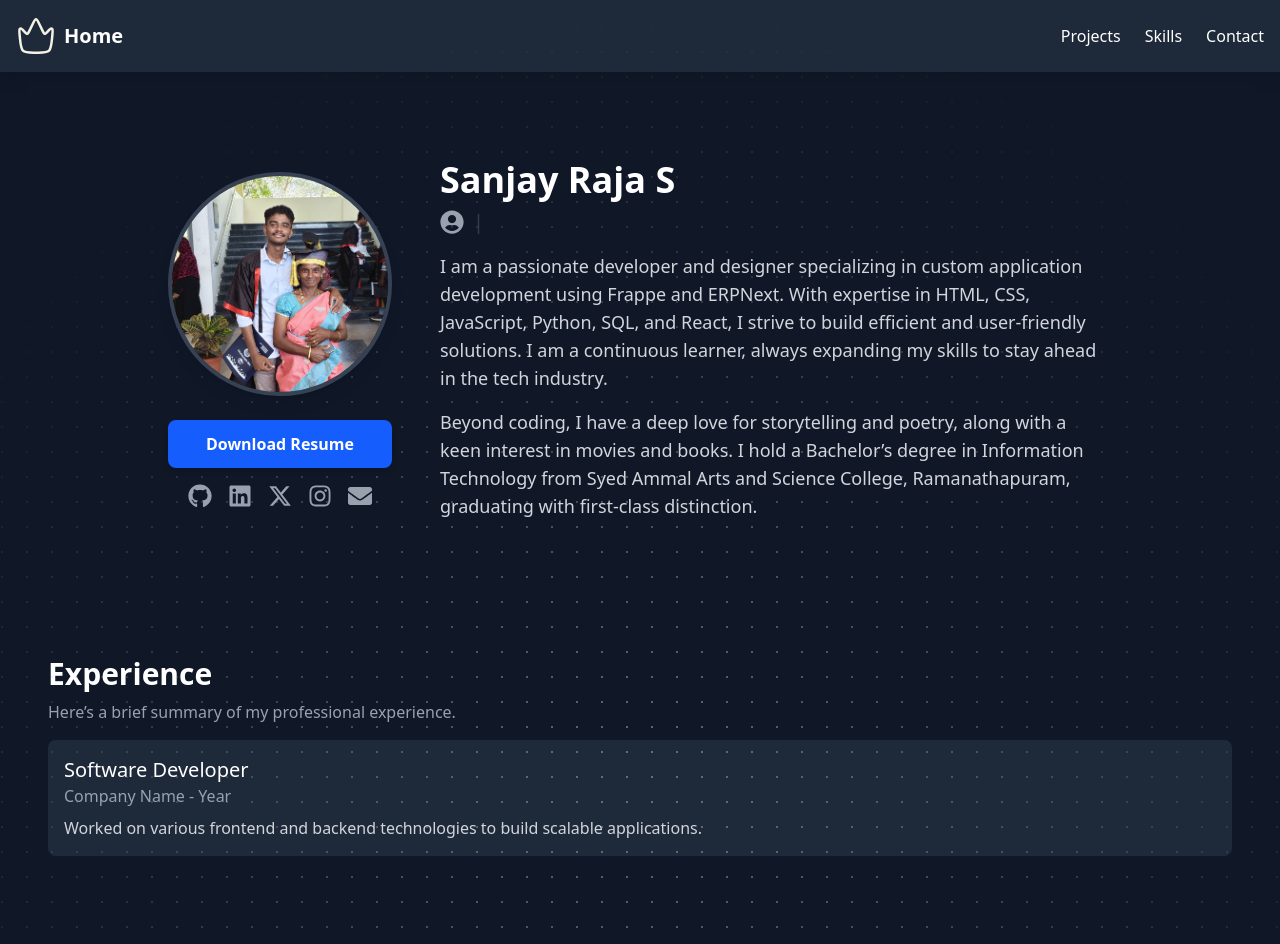
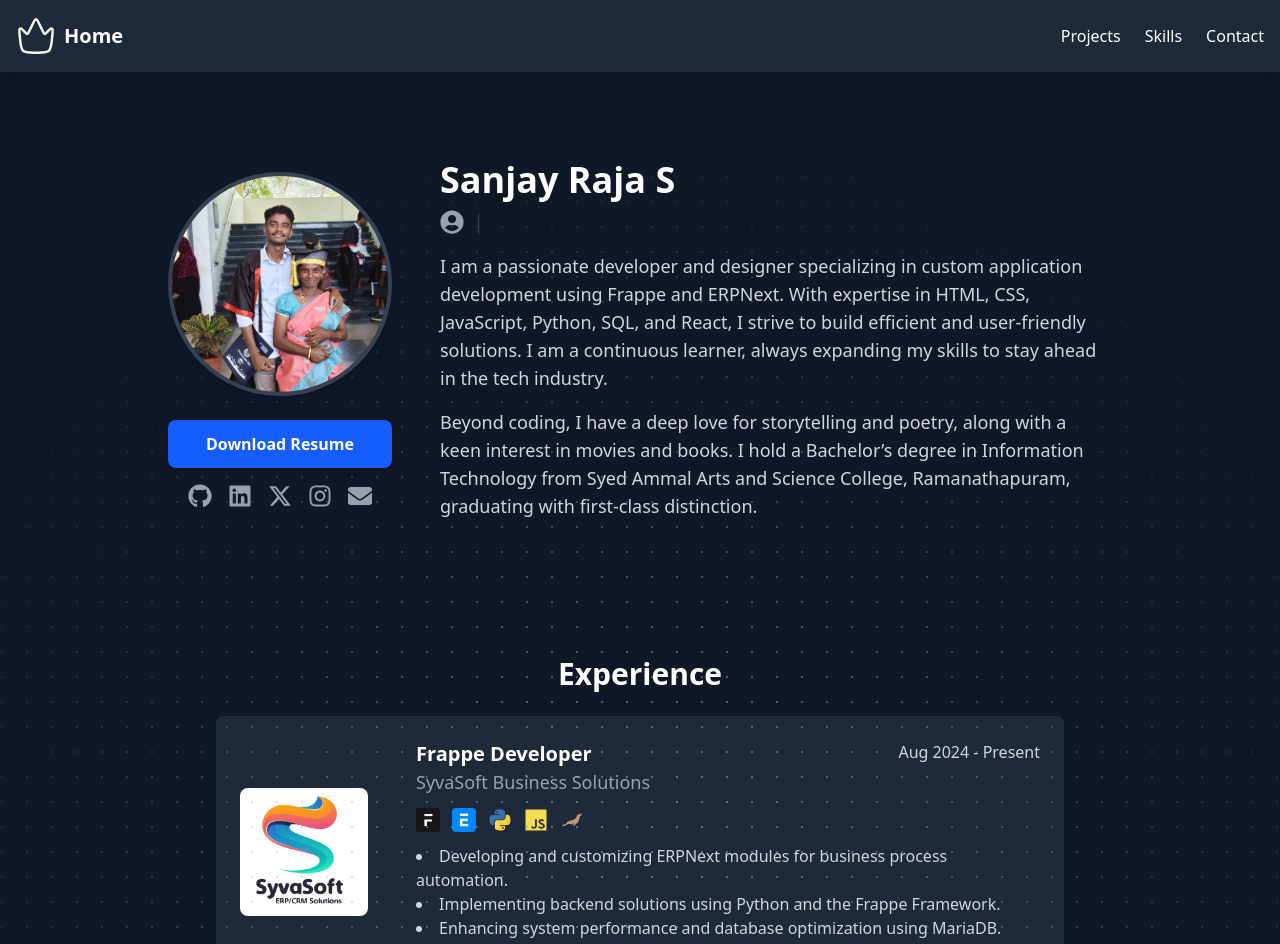
Before and after one commit to sanjayraajaa/Portfolio, a React (Vite) app: page / in a window 1280 px wide. Shown: the top 944 px of the page. Built offline with nearby package versions, Linux system fonts and the light colour scheme; the HTML template or start-up script is replaced by a standard one.

Commit message:
Experience Section Added

```diff
--- a/src/components/Experience.tsx
+++ b/src/components/Experience.tsx
@@ -1,17 +1,74 @@
+import React from "react";
+import frappeIcon from "../assets/skills/frappe.svg";
+import erpnextIcon from "../assets/skills/erpnext.png";
+import pythonIcon from "../assets/skills/python.svg";
+import javascriptIcon from "../assets/skills/javascript.svg";
+import mariadbIcon from "../assets/skills/mariadb.svg";
+import syvasoftLogo from "../assets/personal/Syvasoft.png";
+
+const experiences = [
+  {
+    role: "Frappe Developer",
+    company: "SyvaSoft Business Solutions",
+    duration: "Aug 2024 - Present",
+    location: "Madurai, India",
+    description: [
+      "Developing and customizing ERPNext modules for business process automation.",
+      "Implementing backend solutions using Python and the Frappe Framework.",
+      "Enhancing system performance and database optimization using MariaDB.",
+      "Collaborating with clients to deliver tailored ERP solutions.",
+    ],
+    skills: [frappeIcon, erpnextIcon, pythonIcon, javascriptIcon, mariadbIcon],
+    logo: syvasoftLogo,
+  }
+];
+
 const Experience: React.FC = () => {
-    return (
-      <div className="p-6">
-        <h2 className="text-3xl font-semibold">Experience</h2>
-        <p className="text-gray-400 mt-2">Here’s a brief summary of my professional experience.</p>
-        <div className="mt-4 space-y-4">
-          <div className="bg-gray-800 p-4 rounded-lg">
-            <h3 className="text-xl font-medium">Software Developer</h3>
-            <p className="text-gray-400">Company Name - Year</p>
-            <p className="text-gray-300 mt-2">Worked on various frontend and backend technologies to build scalable applications.</p>
+  return (
+    <div className="max-w-4xl mx-auto p-6">
+      {/* Experience Heading */}
+      <h2 className="text-3xl font-bold text-white mb-6 text-center">Experience</h2>
+
+      {/* Loop through experiences */}
+      {experiences.map((exp, index) => (
+        <div key={index} className="flex flex-col md:flex-row items-center bg-gray-800 rounded-lg shadow-lg p-6 md:gap-6 mb-6">
+          {/* Left Section - Company Logo */}
+          <div className="flex-shrink-0 w-32 h-32 flex items-center justify-center bg-white rounded-lg overflow-hidden">
+            <img src={exp.logo} alt={exp.company} className="object-contain w-full h-full" />
+          </div>
+
+          {/* Middle Gap on Small Screens */}
+          <div className="my-4 md:my-0"></div>
+
+          {/* Right Section - Details */}
+          <div className="flex flex-col flex-grow w-full">
+            {/* Role & Duration */}
+            <div className="md:flex md:justify-between items-start w-full">
+              <div>
+                <h3 className="text-xl font-semibold text-white">{exp.role}</h3>
+                <p className="text-gray-400 text-lg">{exp.company}</p>
+              </div>
+              <p className="text-gray-300 text-sm md:text-base md:text-right mt-2 md:mt-0">{exp.duration}</p>
+            </div>
+
+            {/* Skills Icons */}
+            <div className="flex mt-3 space-x-3">
+              {exp.skills.map((icon, idx) => (
+                <img key={idx} src={icon} alt="skill-icon" className="w-6 h-6" />
+              ))}
+            </div>
+
+            {/* Description */}
+            <ul className="text-gray-300 mt-3 list-disc list-inside">
+              {exp.description.map((point, idx) => (
+                <li key={idx}>{point}</li>
+              ))}
+            </ul>
           </div>
         </div>
-      </div>
-    );
-  };
+      ))}
+    </div>
+  );
+};
 
-  export default Experience;
+export default Experience;
```
Also changed, not shown: src/assets/personal/Syvasoft.png (renamed from src/assets/Syvasoft.png).
